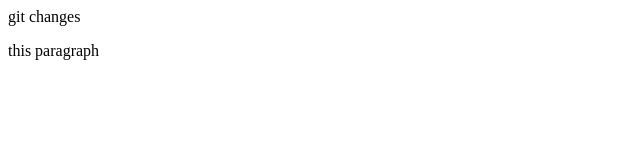
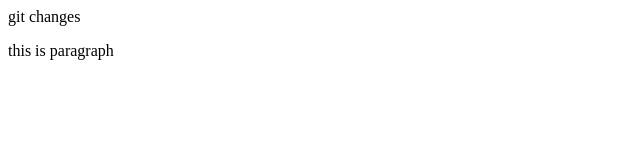
Before and after one commit to prabha9849/myproject, a plain HTML site: page index.html in a window 1280 px wide. Shown: the full height of the page, 0-640 px from the left. Drawn offline with Linux system fonts and the light colour scheme.

```diff
--- a/index.html
+++ b/index.html
@@ -8,6 +8,6 @@
 </head>
 <body>
     <h>git  changes </h>
-    <p>this paragraph</p>
+    <p>this is paragraph</p>
 </body>
 </html>
```
